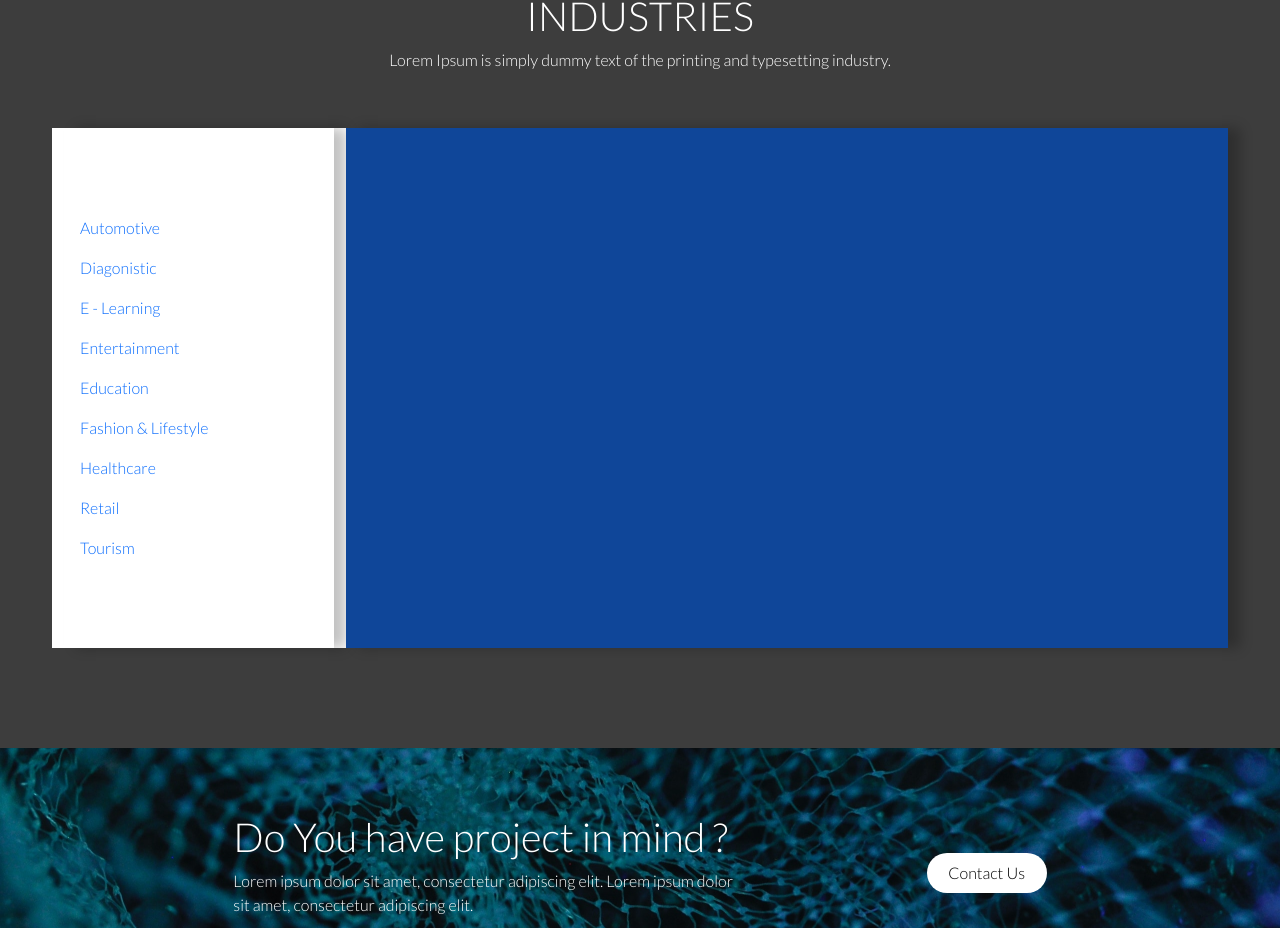
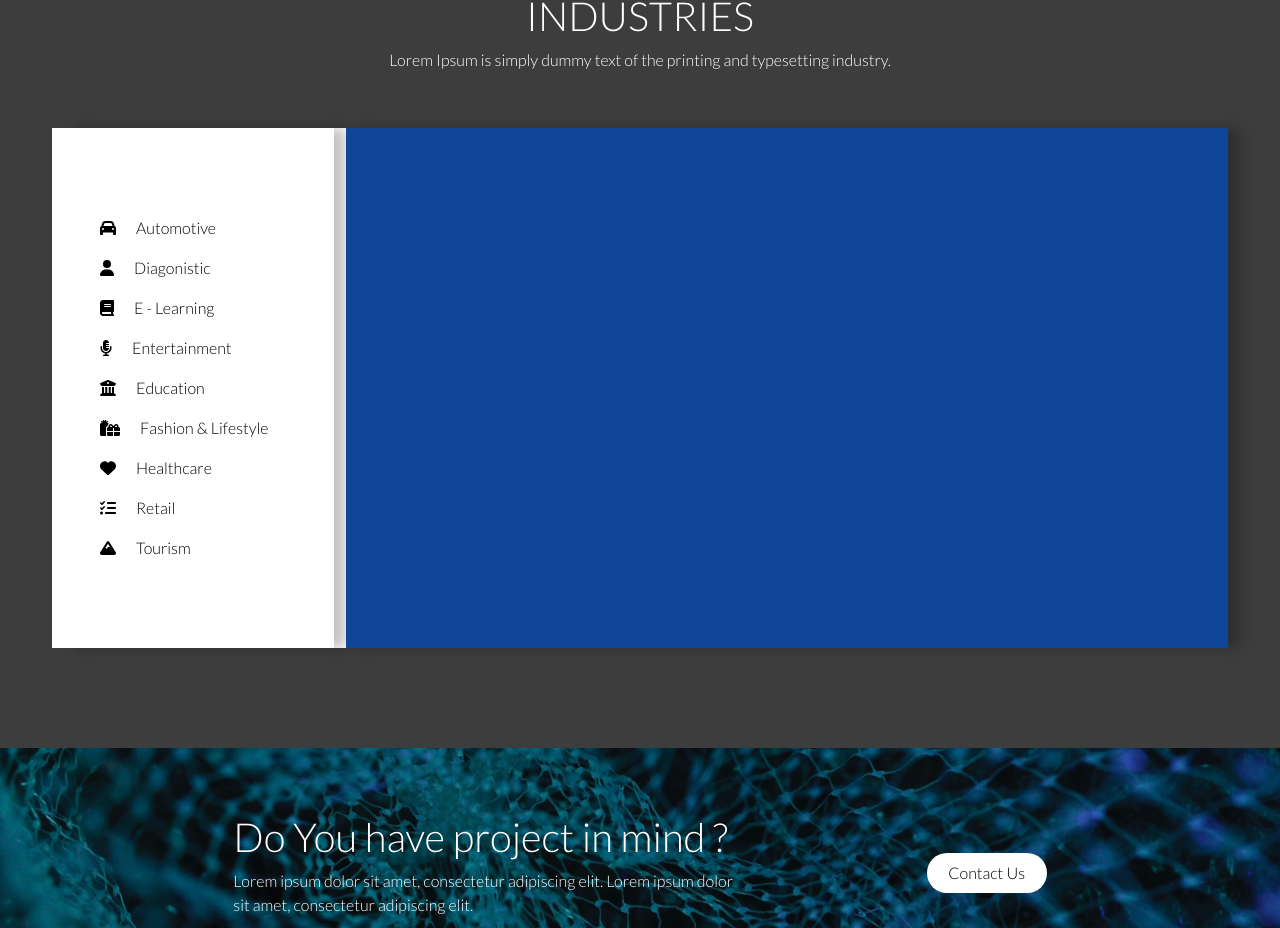
Before and after one commit to Din1998/test-repo, a React (Create React App) app: page / in a window 1280 px wide. Shown: the part 1537-2465 px from the top of the page. Built offline with nearby package versions, Linux system fonts and the light colour scheme.

Commit message:
add tabs navBar icon

```diff
--- a/public/index.html
+++ b/public/index.html
@@ -14,34 +14,22 @@
     <link href="https://fonts.googleapis.com/css2?family=Lato:wght@300&display=swap" rel="stylesheet">
 
     <link rel="apple-touch-icon" href="%PUBLIC_URL%/logo192.png" />
-    <!--
-      manifest.json provides metadata used when your web app is installed on a
-      user's mobile device or desktop. See https://developers.google.com/web/fundamentals/web-app-manifest/
-    -->
+
     <link rel="manifest" href="%PUBLIC_URL%/manifest.json" />
-    <!--
-      Notice the use of %PUBLIC_URL% in the tags above.
-      It will be replaced with the URL of the `public` folder during the build.
-      Only files inside the `public` folder can be referenced from the HTML.
+    <meta name="description" content="This is symple project build with React.js mui bootstrap">
+    <meta name="keyword" content="html-symple,html template,row html,static project,landing page,templte">
+    <meta property="og:type" content="website">
+    <meta property="og:site_name" content="React Landing page">
+    <meta property="og:title" content="React | Template" >
+    <meta property="og:url" content="https://test-repo-45g8.vercel.app" >
+    <meta property="og:image" content="" >
 
-      Unlike "/favicon.ico" or "favicon.ico", "%PUBLIC_URL%/favicon.ico" will
-      work correctly both with client-side routing and a non-root public URL.
-      Learn how to configure a non-root public URL by running `npm run build`.
-    -->
+
     <title>Test Project</title>
   </head>
   <body>
     <noscript>You need to enable JavaScript to run this app.</noscript>
     <div id="root"></div>
-    <!--
-      This HTML file is a template.
-      If you open it directly in the browser, you will see an empty page.
 
-      You can add webfonts, meta tags, or analytics to this file.
-      The build step will place the bundled scripts into the <body> tag.
-
-      To begin the development, run `npm start` or `yarn start`.
-      To create a production bundle, use `npm run build` or `yarn build`.
-    -->
   </body>
 </html>
--- a/src/StylesFile/tabsComponent.css
+++ b/src/StylesFile/tabsComponent.css
@@ -5,6 +5,7 @@
 }
 
 .xyz__leftTabNav_comp{
+  color: black !important;
   padding: 80px 0px;
   height: 100%;
   box-shadow: 12px 0px 12px rgba(0, 0, 0, 0.24);
@@ -28,6 +29,13 @@
   align-items: center;
 }
 .tabs__img{
-
   width: 100%;
 }
+
+.xyz__navIcon{
+  padding: 0px 20px;
+}
+
+.xyz__navLink{
+  color: black !important;
+}
--- a/src/components/TabsComponent.js
+++ b/src/components/TabsComponent.js
@@ -5,7 +5,7 @@ import Tab from 'react-bootstrap/Tab';
 import '../StylesFile/tabsComponent.css'
 import img from '../Assist/Rectangle 26.png'
 import { FontAwesomeIcon } from '@fortawesome/react-fontawesome'
-import { faAutomobile,faUser,faBook,faMicrophoneAlt,faUniversity,faGifts,faHeart,faTasks,faSpaceShuttle } from '@fortawesome/free-solid-svg-icons'
+import { faAutomobile,faUser,faBook,faMicrophoneAlt,faUniversity,faGifts,faHeart,faTasks,faMountain} from '@fortawesome/free-solid-svg-icons'
 
 
 function LeftTabs() {
@@ -15,32 +15,32 @@ function LeftTabs() {
       <Row className='bg-white'>
         <Col sm={3}>
           <Nav variant="pills" className="flex-column xyz__leftTabNav_comp">
-            <Nav.Item>
-              <Nav.Link eventKey="Automotive">Automotive</Nav.Link>
+            <Nav.Item >
+              <Nav.Link eventKey="Automotive" className='xyz__navLink'><FontAwesomeIcon icon={faAutomobile} className="xyz__navIcon" />Automotive</Nav.Link>
             </Nav.Item>
             <Nav.Item>
-              <Nav.Link eventKey="Diagonistic">Diagonistic</Nav.Link>
+              <Nav.Link eventKey="Diagonistic" className='xyz__navLink'><FontAwesomeIcon icon={faUser} className="xyz__navIcon" />Diagonistic</Nav.Link>
             </Nav.Item>
             <Nav.Item>
-              <Nav.Link eventKey="E-Learning">E - Learning</Nav.Link>
+              <Nav.Link eventKey="E-Learning" className='xyz__navLink'><FontAwesomeIcon icon={faBook} className="xyz__navIcon" />E - Learning</Nav.Link>
             </Nav.Item>
             <Nav.Item>
-              <Nav.Link eventKey="Entertainment">Entertainment</Nav.Link>
+              <Nav.Link eventKey="Entertainment" className='xyz__navLink'><FontAwesomeIcon icon={faMicrophoneAlt} className="xyz__navIcon" />Entertainment</Nav.Link>
             </Nav.Item>
             <Nav.Item>
-              <Nav.Link eventKey="Education">Education</Nav.Link>
+              <Nav.Link eventKey="Education" className='xyz__navLink'><FontAwesomeIcon icon={faUniversity} className="xyz__navIcon" />Education</Nav.Link>
             </Nav.Item>
             <Nav.Item>
-              <Nav.Link eventKey="Fashion & Lifestyle">Fashion & Lifestyle</Nav.Link>
+              <Nav.Link eventKey="Fashion & Lifestyle" className='xyz__navLink'><FontAwesomeIcon icon={faGifts} className="xyz__navIcon"/>Fashion & Lifestyle</Nav.Link>
             </Nav.Item>
             <Nav.Item>
-              <Nav.Link eventKey="Healthcare">Healthcare</Nav.Link>
+              <Nav.Link eventKey="Healthcare" className='xyz__navLink'><FontAwesomeIcon icon={faHeart} className="xyz__navIcon"/>Healthcare</Nav.Link>
             </Nav.Item>
             <Nav.Item>
-              <Nav.Link eventKey="Retail">Retail</Nav.Link>
+              <Nav.Link eventKey="Retail" className='xyz__navLink'><FontAwesomeIcon icon={faTasks} className="xyz__navIcon"/>Retail</Nav.Link>
             </Nav.Item>
             <Nav.Item>
-              <Nav.Link eventKey="Tourism">Tourism</Nav.Link>
+              <Nav.Link eventKey="Tourism" className='xyz__navLink'><FontAwesomeIcon icon={faMountain} className="xyz__navIcon"/>Tourism</Nav.Link>
             </Nav.Item>
           </Nav>
         </Col>
```
